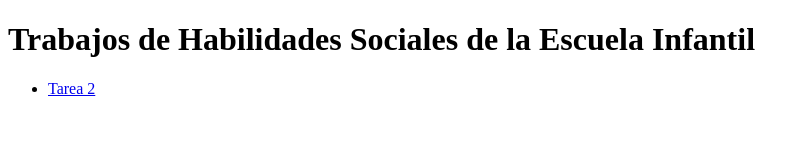
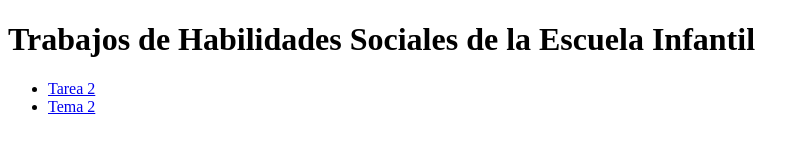
Before and after one commit to cunhana/HHSS, a plain HTML site: page docs/index.html in a window 1280 px wide. Shown: the whole page, without its empty margins (0-809 px from the left). Drawn offline with Linux system fonts and the light colour scheme.

Commit message:
Add link to Tema 2 in index.html

```diff
--- a/docs/index.html
+++ b/docs/index.html
@@ -5,6 +5,7 @@
   <h1>Trabajos de Habilidades Sociales de la Escuela Infantil</h1>
   <ul>
     <li><a href="./Tarea2/">Tarea 2</a></li>
+     <li><a href="./Tema2/">Tema 2</a></li>
 
   </ul>
 </body>
```
